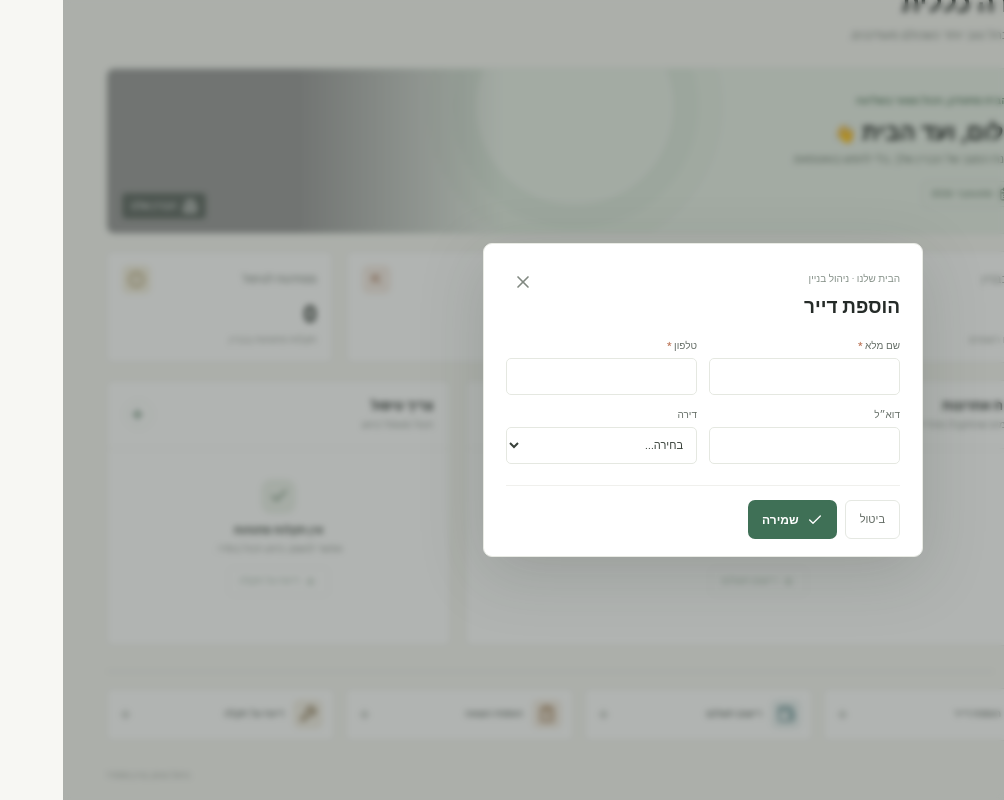
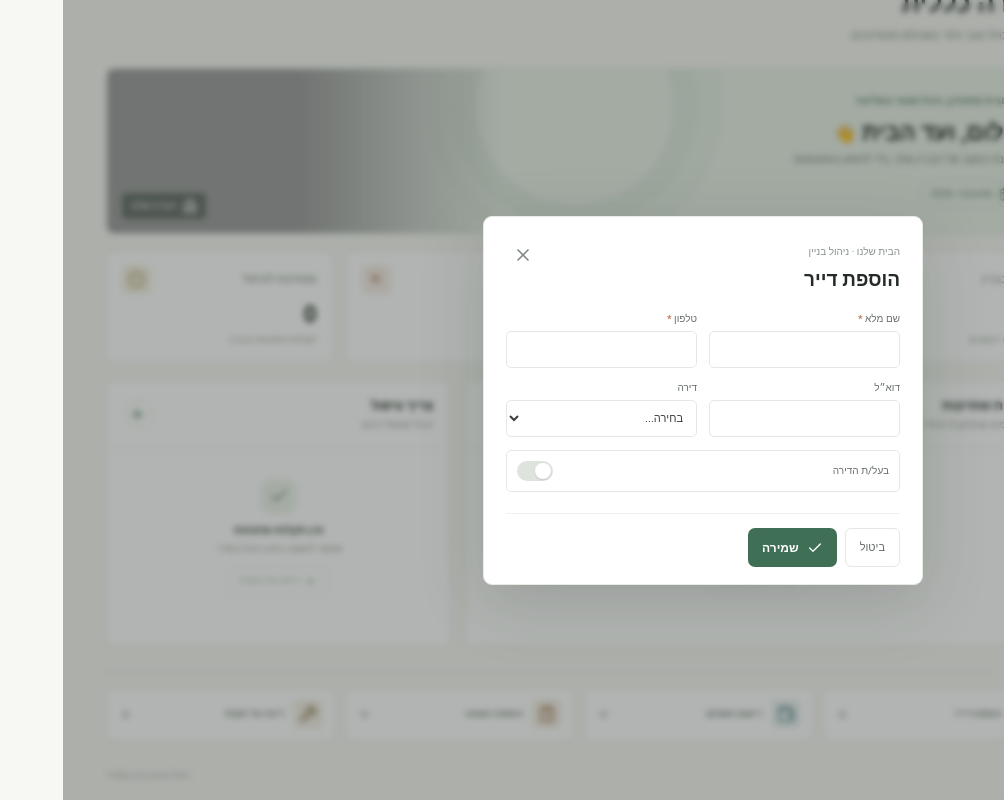
Before and after one commit to ltamir/house-management, a React (Vite) app: page / in a window 1280 px wide. Both pictures are taken after a click on the button "הוספת דייר". Shown: the part 129-929 px from the top of the page, without its empty margins (276-1280 px from the left). Built offline with nearby package versions, Linux system fonts and the light colour scheme; grey boxes are pictures that could not be loaded.

Commit message:
Add tenant owner flag

```diff
--- a/src/api/buildingApi.ts
+++ b/src/api/buildingApi.ts
@@ -21,7 +21,10 @@ export function loadBuilding(): BuildingData {
     const parsed = JSON.parse(saved) as Partial<BuildingData>
     return {
       monthlyPaymentAmount: typeof parsed.monthlyPaymentAmount === 'number' && Number.isFinite(parsed.monthlyPaymentAmount) ? parsed.monthlyPaymentAmount : 0,
-      tenants: Array.isArray(parsed.tenants) ? parsed.tenants : [],
+      tenants: Array.isArray(parsed.tenants) ? parsed.tenants.map((tenant) => ({
+        ...tenant,
+        isOwner: tenant.isOwner === true,
+      })) : [],
       apartments: Array.isArray(parsed.apartments) ? parsed.apartments : [],
       payments: Array.isArray(parsed.payments) ? parsed.payments : [],
       expenses: Array.isArray(parsed.expenses) ? parsed.expenses : [],
@@ -59,7 +62,7 @@ export function createBuildingRecord(page: CollectionPage, values: Record<string
   const collection = recordForms[page].collection
   let record: Tenant | Apartment | Payment | Expense | Issue
 
-  if (collection === 'tenants') record = { id, name: values.name, phone: values.phone, email: values.email, apartmentId: values.apartmentId }
+  if (collection === 'tenants') record = { id, name: values.name, phone: values.phone, email: values.email, apartmentId: values.apartmentId, isOwner: values.isOwner === 'true' }
   else if (collection === 'apartments') record = { id, number: values.number, floor: values.floor, rooms: values.rooms }
   else if (collection === 'payments') record = { id, tenantId: values.tenantId, month: values.month, amount: Number(values.amount), date: values.date || today(), status: (values.status || 'ממתין') as Payment['status'] }
   else if (collection === 'expenses') record = { id, title: values.title, category: values.category || 'אחר', amount: Number(values.amount), date: values.date, vendor: values.vendor }
--- a/src/components/RecordModal.tsx
+++ b/src/components/RecordModal.tsx
@@ -31,6 +31,7 @@ export default function RecordModal({ page, building, monthlyPaymentAmount, reco
         : page === 'payments' && field.name === 'amount' && monthlyPaymentAmount > 0 ? String(monthlyPaymentAmount)
         : field.type === 'date' ? today()
           : field.type === 'month' ? monthNow()
+            : field.type === 'checkbox' ? 'false'
             : ['status', 'priority', 'category'].includes(field.name) ? field.options?.[0]?.value || ''
               : '',
     ]))
@@ -49,7 +50,7 @@ export default function RecordModal({ page, building, monthlyPaymentAmount, reco
 
   return <div className="modal-backdrop" onMouseDown={(event) => { if (event.target === event.currentTarget) onClose() }}><section className="form-modal" role="dialog" aria-modal="true" aria-labelledby="modal-title">
     <div className="modal-header"><div><span className="modal-eyebrow">הבית שלנו · ניהול בניין</span><h2 id="modal-title">{record ? 'עריכת' : 'הוספת'} {singularLabels[page]}</h2></div><button className="icon-button close-button" onClick={onClose} aria-label="סגירה"><X size={20} /></button></div>
-    <form onSubmit={submit}><div className="form-fields">{fields.map((field) => <label className="form-field" key={field.name}><span>{field.label}{field.required && <b> *</b>}</span>{field.options ? <select required={field.required} value={values[field.name]} onChange={(event) => setValues({ ...values, [field.name]: event.target.value })}><option value="">בחירה...</option>{field.options.map((option) => <option value={option.value} key={option.value}>{option.label}</option>)}</select> : <input type={field.type || 'text'} required={field.required} min={field.type === 'number' ? 0 : undefined} step={field.type === 'number' ? 'any' : undefined} value={values[field.name]} onChange={(event) => setValues({ ...values, [field.name]: event.target.value })} />}</label>)}</div>
+    <form onSubmit={submit}><div className="form-fields">{fields.map((field) => <label className={field.type === 'checkbox' ? 'form-field form-field-toggle' : 'form-field'} key={field.name}><span>{field.label}{field.required && <b> *</b>}</span>{field.type === 'checkbox' ? <input type="checkbox" checked={values[field.name] === 'true'} onChange={(event) => setValues({ ...values, [field.name]: String(event.target.checked) })} /> : field.options ? <select required={field.required} value={values[field.name]} onChange={(event) => setValues({ ...values, [field.name]: event.target.value })}><option value="">בחירה...</option>{field.options.map((option) => <option value={option.value} key={option.value}>{option.label}</option>)}</select> : <input type={field.type || 'text'} required={field.required} min={field.type === 'number' ? 0 : undefined} step={field.type === 'number' ? 'any' : undefined} value={values[field.name]} onChange={(event) => setValues({ ...values, [field.name]: event.target.value })} />}</label>)}</div>
       {error && <div className="form-error" role="alert">{error}</div>}<div className="modal-actions"><button type="button" className="secondary-button" onClick={onClose}>ביטול</button><button type="submit" className="primary-button"><Check size={16} />שמירה</button></div></form>
   </section></div>
 }
--- a/src/config/recordForms.ts
+++ b/src/config/recordForms.ts
@@ -50,6 +50,7 @@ export const recordForms: Record<CollectionPage, { collection: CollectionName; f
   tenants: { collection: 'tenants', fields: [
     { name: 'name', label: 'שם מלא', required: true }, { name: 'phone', label: 'טלפון', type: 'tel', required: true },
     { name: 'email', label: 'דוא״ל', type: 'email' }, { name: 'apartmentId', label: 'דירה', options: [] },
+    { name: 'isOwner', label: 'בעל/ת הדירה', type: 'checkbox' },
   ] },
   apartments: { collection: 'apartments', fields: [
     { name: 'number', label: 'מספר דירה', required: true }, { name: 'floor', label: 'קומה', type: 'number', required: true },
--- a/src/index.css
+++ b/src/index.css
@@ -100,6 +100,7 @@ td { height: 51px; padding: 7px 14px; border-top: 1px solid #f0f1ed; color: #777
 .status-badge { display: inline-flex; align-items: center; gap: 5px; padding: 4px 7px; border-radius: 10px; font-size: 9px; }
 .status-badge > span { width: 5px; height: 5px; border-radius: 50%; background: currentColor; }
 .status-good { color: #518161; background: #eef5ef; }.status-waiting { color: #a17a3e; background: #f8f3e9; }.status-progress { color: #577b91; background: #edf3f6; }
+.owner-badge { display: inline-block; padding: 3px 7px; border-radius: 10px; color: #47765e; background: #edf3ee; font-size: 9px; font-weight: 600; }
 .round-add { width: 29px; height: 29px; display: grid; place-items: center; border: 1px solid #e6ebe4; border-radius: 50%; background: #fff; color: #4d765a; cursor: pointer; }
 .round-add:hover { background: #edf3ee; }
 .issue-list { padding: 0 16px; }
@@ -218,6 +219,12 @@ td { height: 51px; padding: 7px 14px; border-top: 1px solid #f0f1ed; color: #777
 .icon-button:hover { background: #f2f4ef; color: #3d6148; }
 .form-fields { display: grid; grid-template-columns: repeat(2,minmax(0,1fr)); gap: 13px 12px; }
 .form-field { min-width: 0; display: grid; gap: 5px; }
+.form-field-toggle { grid-column: 1 / -1; display: flex; align-items: center; justify-content: space-between; min-height: 42px; padding: 0 10px; border: 1px solid #e5e8e1; border-radius: 5px; }
+.form-field-toggle > span { color: #656e67; font-size: 10px; font-weight: 500; }
+.form-field-toggle input[type='checkbox'] { position: relative; flex: none; width: 36px; height: 20px; margin: 0; padding: 0; appearance: none; border: 0; border-radius: 12px; background: #dfe3dd; cursor: pointer; transition: background .15s ease; }
+.form-field-toggle input[type='checkbox']::after { content: ''; position: absolute; top: 2px; right: 2px; width: 16px; height: 16px; border-radius: 50%; background: #fff; box-shadow: 0 1px 2px rgba(0,0,0,.12); transition: transform .15s ease; }
+.form-field-toggle input[type='checkbox']:checked { background: #47765e; }
+.form-field-toggle input[type='checkbox']:checked::after { transform: translateX(-16px); }
 .form-field > span { color: #656e67; font-size: 10px; font-weight: 500; }.form-field > span b { color: #bd7658; }
 .form-field input, .form-field select { width: 100%; height: 37px; padding: 0 9px; border: 1px solid #e5e8e1; border-radius: 5px; outline: 0; color: #39413a; background: #fff; font-size: 11px; }
 .form-field input:focus, .form-field select:focus { border-color: #8eae91; }
--- a/src/pages/CollectionPage.tsx
+++ b/src/pages/CollectionPage.tsx
@@ -64,9 +64,9 @@ export default function CollectionPageView({ page, building, getApartmentName, g
 
   return <section className="panel collection-panel">
     <div className="collection-toolbar"><div className="record-count">{filtered.length} {countLabel[page]}</div><label className="search-box"><Search size={16} /><input value={search} onChange={(event) => setSearch(event.target.value)} placeholder="חיפוש..." aria-label="חיפוש ברשומות" /></label></div>
-    {filtered.length ? <div className="table-wrap"><table className="full-table"><thead><tr>{page === 'tenants' ? <><th>דייר/ת</th><th>דירה</th><th>טלפון</th><th>דוא״ל</th></> : page === 'payments' ? <><th>דייר/ת</th><th>עבור חודש</th><th>תאריך</th><th>סטטוס</th><th>סכום</th></> : page === 'expenses' ? <><th>תיאור</th><th>קטגוריה</th><th>תאריך</th><th>ספק / הערה</th><th>סכום</th></> : <><th>תיאור התקלה</th><th>מיקום</th><th>תאריך</th><th>דחיפות</th><th>סטטוס</th></>}</tr></thead>
+    {filtered.length ? <div className="table-wrap"><table className="full-table"><thead><tr>{page === 'tenants' ? <><th>דייר/ת</th><th>דירה</th><th>טלפון</th><th>דוא״ל</th><th>בעלות</th></> : page === 'payments' ? <><th>דייר/ת</th><th>עבור חודש</th><th>תאריך</th><th>סטטוס</th><th>סכום</th></> : page === 'expenses' ? <><th>תיאור</th><th>קטגוריה</th><th>תאריך</th><th>ספק / הערה</th><th>סכום</th></> : <><th>תיאור התקלה</th><th>מיקום</th><th>תאריך</th><th>דחיפות</th><th>סטטוס</th></>}</tr></thead>
       <tbody>{filtered.map((row) => <tr key={row.id}>
-        {page === 'tenants' && <><td><span className="table-primary">{(row as Tenant).name}</span></td><td>{getApartmentName((row as Tenant).apartmentId)}</td><td dir="ltr" className="ltr-cell">{(row as Tenant).phone}</td><td dir="ltr" className="ltr-cell">{(row as Tenant).email || '—'}</td></>}
+        {page === 'tenants' && <><td><span className="table-primary">{(row as Tenant).name}</span></td><td>{getApartmentName((row as Tenant).apartmentId)}</td><td dir="ltr" className="ltr-cell">{(row as Tenant).phone}</td><td dir="ltr" className="ltr-cell">{(row as Tenant).email || '—'}</td><td>{(row as Tenant).isOwner ? <span className="owner-badge">בעל/ת הדירה</span> : <span className="muted">דייר/ת</span>}</td></>}
         {page === 'payments' && <><td>{getTenantName((row as Payment).tenantId)}</td><td>{formatMonth((row as Payment).month)}</td><td>{formatDate((row as Payment).date)}</td><td><StatusBadge value={(row as Payment).status} /></td><td className="money-cell">{formatMoney((row as Payment).amount)}</td></>}
         {page === 'expenses' && <><td><span className="table-primary">{(row as Expense).title}</span></td><td>{(row as Expense).category}</td><td>{formatDate((row as Expense).date)}</td><td>{(row as Expense).vendor || '—'}</td><td className="money-cell">{formatMoney((row as Expense).amount)}</td></>}
         {page === 'issues' && <><td><span className="table-primary">{(row as Issue).title}</span></td><td>{getApartmentName((row as Issue).apartmentId)}</td><td>{formatDate((row as Issue).date)}</td><td><span className={`priority-text ${(row as Issue).priority === 'דחופה' ? 'priority-urgent' : ''}`}>{(row as Issue).priority}</span></td><td><StatusBadge value={(row as Issue).status} /></td></>}
--- a/src/types.ts
+++ b/src/types.ts
@@ -4,6 +4,7 @@ export type Tenant = {
   phone: string
   email: string
   apartmentId: string
+  isOwner: boolean
 }
 
 export type Apartment = {
```
